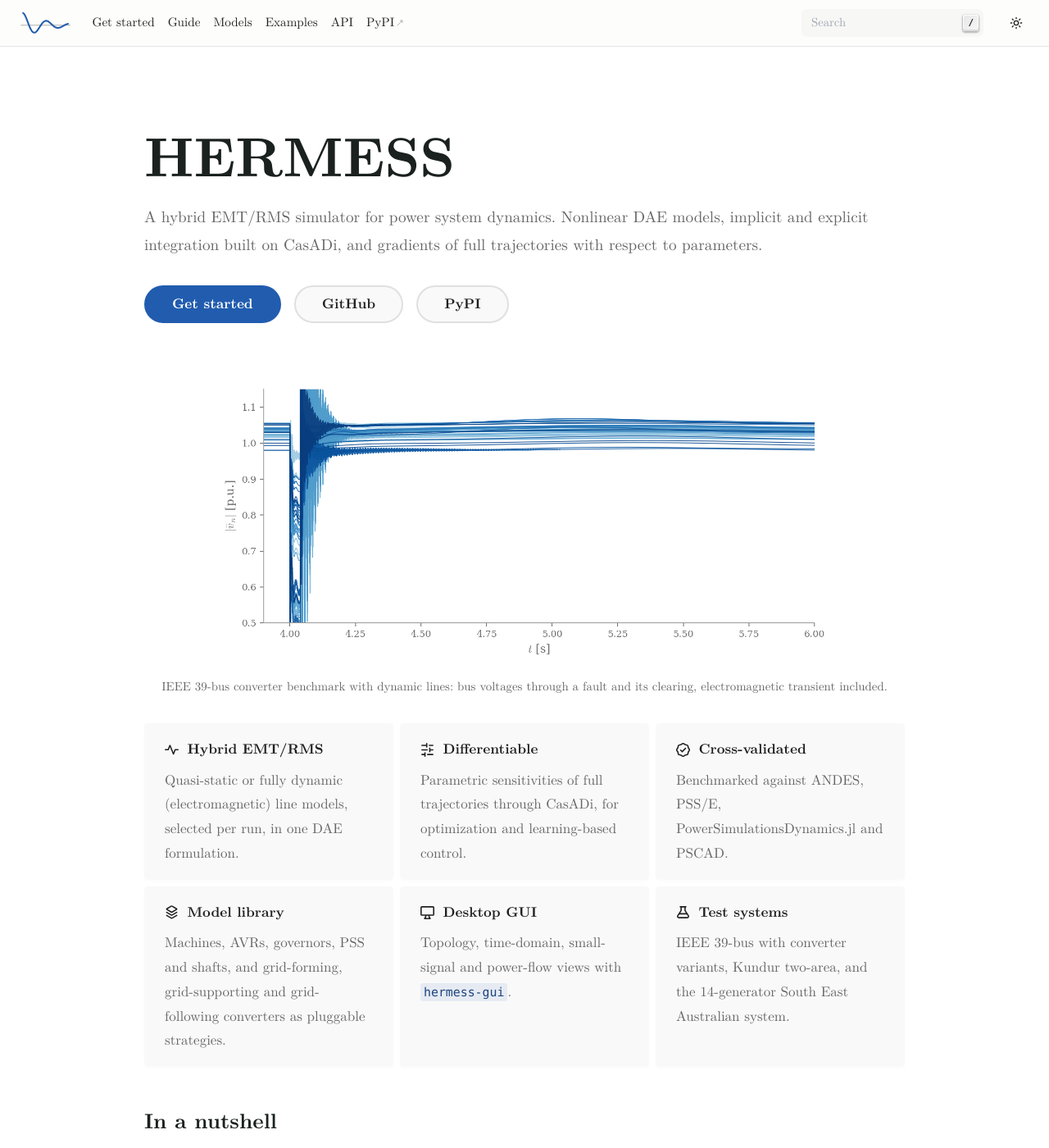
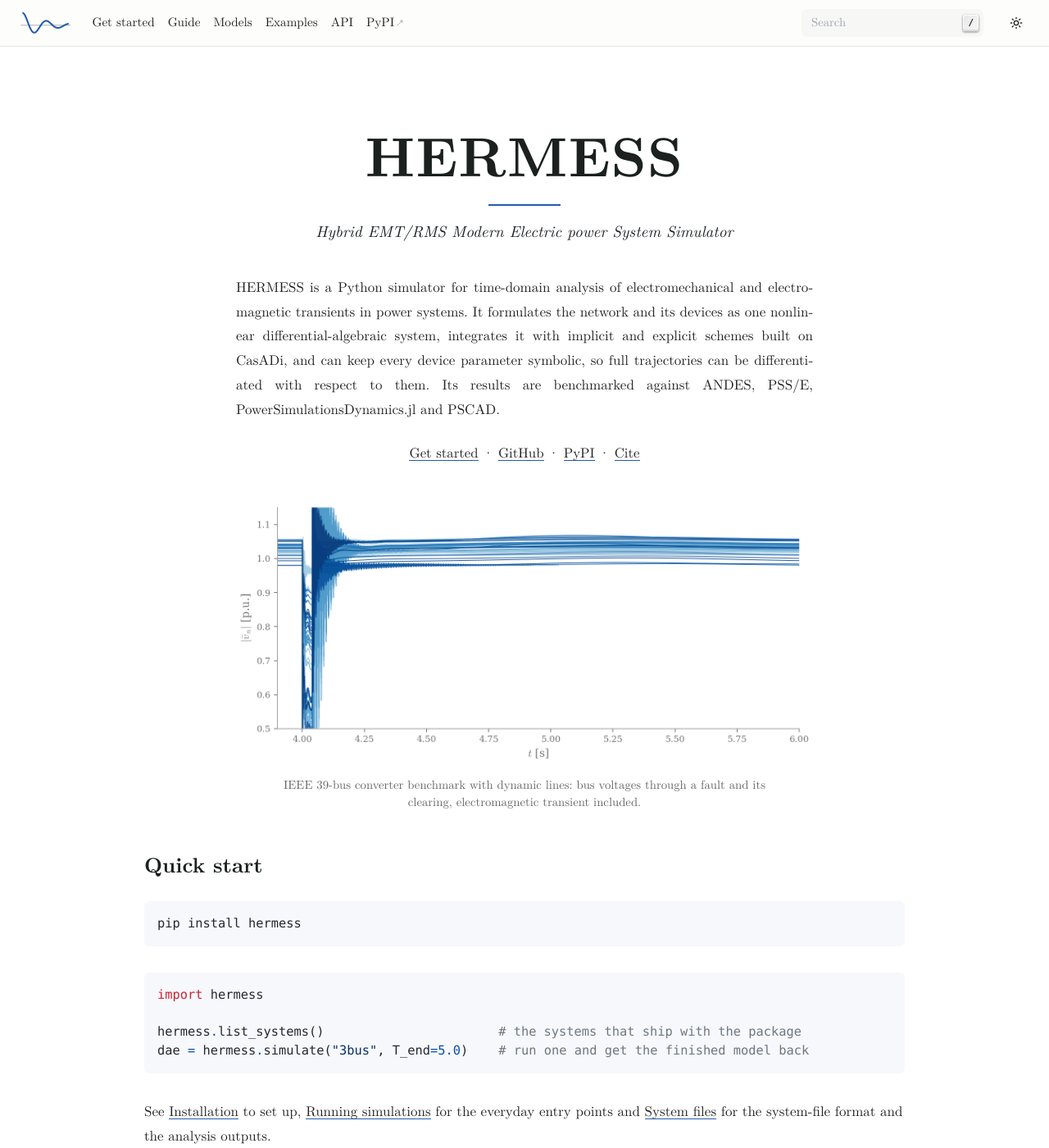
Before and after one commit to maitrayadesai/hermess, a Sphinx documentation site: the page built from docs/source/index.rst, in a window 1280 px wide and 1400 px high. Shown: the whole window at 82% size. Built offline with Sphinx 7.4.7, drawn with Linux system fonts in a browser that asks for light colours; pages that are not in the unit, such as notebooks, are missing from menus; some of the changed text lies outside the part shown.

Commit message:
Set the landing page like a report front page
Centered title and subtitle, justified abstract, a text-link row, a
captioned figure and a capabilities list replace the hero-and-cards
layout; sphinx-design is no longer needed.

```diff
--- a/docs/source/_static/hermess.css
+++ b/docs/source/_static/hermess.css
@@ -41,6 +41,82 @@
 /* Latin Modern is optically sized for print and reads small on screen. */
 .yue {
   font-size: 1.0625rem;
+}
+
+/* Front page, set like the title page of a technical report: centered title
+ * and subtitle, justified abstract, a quiet link row, a numbered-figure
+ * look, and capabilities as a two-column list rather than cards. */
+section.front-page > h1 {
+  text-align: center;
+  font-size: 3.4rem;
+  letter-spacing: 0.02em;
+  margin: 1.2rem 0 0.4rem;
+}
+section.front-page > h1::after {
+  content: "";
+  display: block;
+  width: 5.5rem;
+  border-bottom: 2px solid var(--accent-9);
+  margin: 1rem auto 0;
+}
+p.front-subtitle {
+  text-align: center;
+  font-size: 1.2rem;
+  margin: 0 0 2.2rem;
+}
+p.front-abstract {
+  max-width: 44rem;
+  margin: 0 auto 1.5rem;
+  text-align: justify;
+  hyphens: auto;
+}
+p.front-links {
+  text-align: center;
+  font-size: 1.05rem;
+  margin: 0 0 2.4rem;
+}
+figure.front-figure {
+  margin: 0 auto 1.5rem;
+}
+figure.front-figure figcaption {
+  max-width: 40rem;
+  margin: 0.4rem auto 0;
+  font-size: 0.92rem;
+}
+dl.front-capabilities {
+  display: grid;
+  grid-template-columns: minmax(9rem, 13rem) 1fr;
+  column-gap: 1.4rem;
+  row-gap: 0.55rem;
+}
+dl.front-capabilities dt {
+  font-weight: bold;
+  text-align: right;
+}
+dl.front-capabilities dd {
+  margin: 0;
+}
+dl.front-capabilities dd p {
+  margin: 0;
+}
+@media (max-width: 640px) {
+  dl.front-capabilities {
+    grid-template-columns: 1fr;
+    row-gap: 0.2rem;
+  }
+  dl.front-capabilities dt {
+    text-align: left;
+  }
+  dl.front-capabilities dd {
+    margin-bottom: 0.6rem;
+  }
+}
+p.front-cite {
+  font-size: 0.95rem;
+  opacity: 0.8;
+  border-top: 1px solid var(--accent-a3);
+  padding-top: 1.1rem;
+  margin-top: 2.6rem;
 }
 
 /* ETH Blue accent scale (seed #215CAF, hue 215). Shibuya resolves its accent
--- a/docs/source/conf.py
+++ b/docs/source/conf.py
@@ -32,7 +32,6 @@
     "sphinx.ext.napoleon",
     "sphinx.ext.viewcode",
     "sphinx.ext.mathjax",
-    "sphinx_design",
     "sphinx_copybutton",
     "sphinx_reredirects",
     "sphinxarg.ext",
--- a/docs/source/index.rst
+++ b/docs/source/index.rst
@@ -1,78 +1,41 @@
 :layout: landing
 :description: HERMESS is a hybrid EMT/RMS power system dynamics simulator built on CasADi.
+
+.. rst-class:: front-page
 
 HERMESS
 =======
 
-.. rst-class:: lead
+.. rst-class:: front-subtitle
 
-   A hybrid EMT/RMS simulator for power system dynamics. Nonlinear DAE models,
-   implicit and explicit integration built on CasADi, and gradients of full
-   trajectories with respect to parameters.
+*Hybrid EMT/RMS Modern Electric power System Simulator*
 
-.. container:: buttons
+.. rst-class:: front-abstract
 
-   :doc:`Get started <getting_started/installation>`
-   `GitHub <https://github.com/maitrayadesai/hermess>`_
-   `PyPI <https://pypi.org/project/hermess/>`_
+HERMESS is a Python simulator for time-domain analysis of electromechanical
+and electromagnetic transients in power systems. It formulates the network
+and its devices as one nonlinear differential-algebraic system, integrates
+it with implicit and explicit schemes built on CasADi, and can keep every
+device parameter symbolic, so full trajectories can be differentiated with
+respect to them. Its results are benchmarked against ANDES, PSS/E,
+PowerSimulationsDynamics.jl and PSCAD.
+
+.. rst-class:: front-links
+
+:doc:`Get started <getting_started/installation>` · `GitHub <https://github.com/maitrayadesai/hermess>`_ · `PyPI <https://pypi.org/project/hermess/>`_ · :ref:`Cite <about>`
+
+.. rst-class:: front-figure
 
 .. figure:: _static/hero.png
    :alt: Bus voltage magnitudes of the IEEE 39-bus converter system through a fault and its clearing
-   :width: 760px
+   :width: 720px
    :align: center
 
-   IEEE 39-bus converter benchmark with dynamic lines: bus voltages through a
-   fault and its clearing, electromagnetic transient included.
+   IEEE 39-bus converter benchmark with dynamic lines: bus voltages through
+   a fault and its clearing, electromagnetic transient included.
 
-.. grid:: 1 1 2 3
-   :gutter: 2
-   :padding: 0
-   :class-row: surface
-
-   .. grid-item-card:: :octicon:`pulse` Hybrid EMT/RMS
-      :link: models/network
-      :link-type: doc
-
-      Quasi-static or fully dynamic (electromagnetic) line models, selected
-      per run, in one DAE formulation.
-
-   .. grid-item-card:: :octicon:`sliders` Differentiable
-      :link: guide/sensitivities
-      :link-type: doc
-
-      Parametric sensitivities of full trajectories through CasADi, for
-      optimization and learning-based control.
-
-   .. grid-item-card:: :octicon:`verified` Cross-validated
-      :link: validation
-      :link-type: doc
-
-      Benchmarked against ANDES, PSS/E, PowerSimulationsDynamics.jl and
-      PSCAD.
-
-   .. grid-item-card:: :octicon:`stack` Model library
-      :link: models/index
-      :link-type: doc
-
-      Machines, AVRs, governors, PSS and shafts, and grid-forming,
-      grid-supporting and grid-following converters as pluggable strategies.
-
-   .. grid-item-card:: :octicon:`device-desktop` Desktop GUI
-      :link: gui
-      :link-type: doc
-
-      Topology, time-domain, small-signal and power-flow views with
-      ``hermess-gui``.
-
-   .. grid-item-card:: :octicon:`beaker` Test systems
-      :link: systems
-      :link-type: doc
-
-      IEEE 39-bus with converter variants, Kundur two-area, and the
-      14-generator South East Australian system.
-
-In a nutshell
--------------
+Quick start
+-----------
 
 .. code-block:: bash
 
@@ -87,6 +50,35 @@
 
 See :ref:`installation` to set up, :ref:`usage` for the everyday entry points
 and :ref:`advanced_usage` for the system-file format and the analysis outputs.
+
+Capabilities
+------------
+
+.. rst-class:: front-capabilities
+
+:Hybrid EMT/RMS network: Quasi-static or fully dynamic (electromagnetic)
+   line models, selected per run, in one DAE formulation; see
+   :doc:`network models <models/network>`.
+:Differentiable: Parametric sensitivities of full trajectories through
+   CasADi, for optimization and learning-based control; see
+   :doc:`parametric sensitivities <guide/sensitivities>`.
+:Cross-validated: Benchmarked against ANDES, PSS/E,
+   PowerSimulationsDynamics.jl and PSCAD; see :doc:`validation`.
+:Model library: Machines, AVRs, governors, PSS and shafts, and
+   grid-forming, grid-supporting and grid-following converters as pluggable
+   strategies; see the :doc:`model library <models/index>`.
+:Small-signal analysis: Eigenvalues, participation factors and modal
+   reports at the operating point; see :doc:`reading the results <guide/results>`.
+:Desktop GUI: Topology, time-domain, small-signal and power-flow views
+   with ``hermess-gui``; see the :doc:`graphical interface <gui>`.
+:Test systems: IEEE 39-bus with converter variants, Kundur two-area, and
+   the 14-generator South East Australian system; see :doc:`systems`.
+
+.. rst-class:: front-cite
+
+If you use HERMESS in academic work, please cite the software release and
+the accompanying paper; see :ref:`about` for the references, or the
+``CITATION.cff`` in the repository.
 
 .. toctree::
    :maxdepth: 1
--- a/pyproject.toml
+++ b/pyproject.toml
@@ -55,7 +55,6 @@
     "shibuya>=2025.7.24",
     "sphinx-autodoc-typehints>=3.0.1",
     "sphinx-autoapi>=3.6.0",
-    "sphinx-design>=0.6.1",
     "sphinx-copybutton>=0.5.2",
     "sphinx-argparse>=0.5",
     "sphinx-reredirects>=0.1.5",
```
Also changed, not shown: 1 other file.
